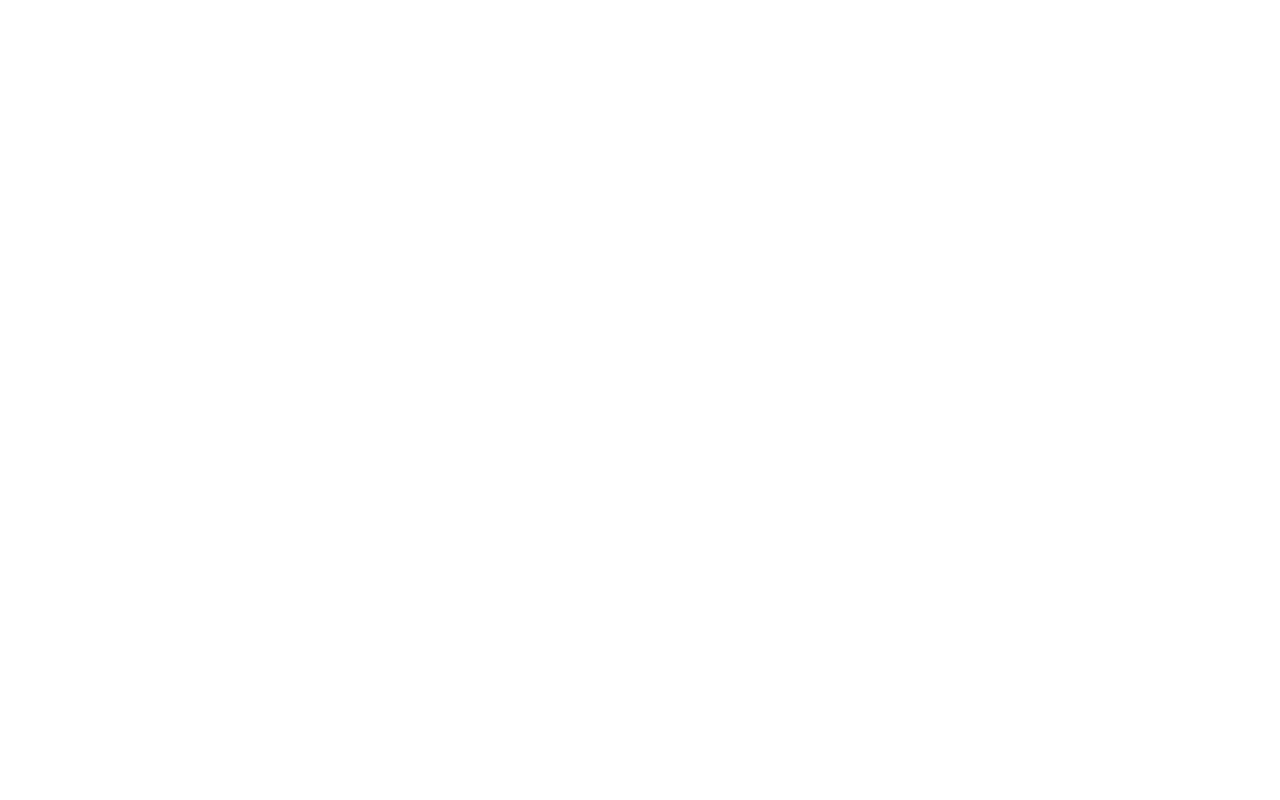
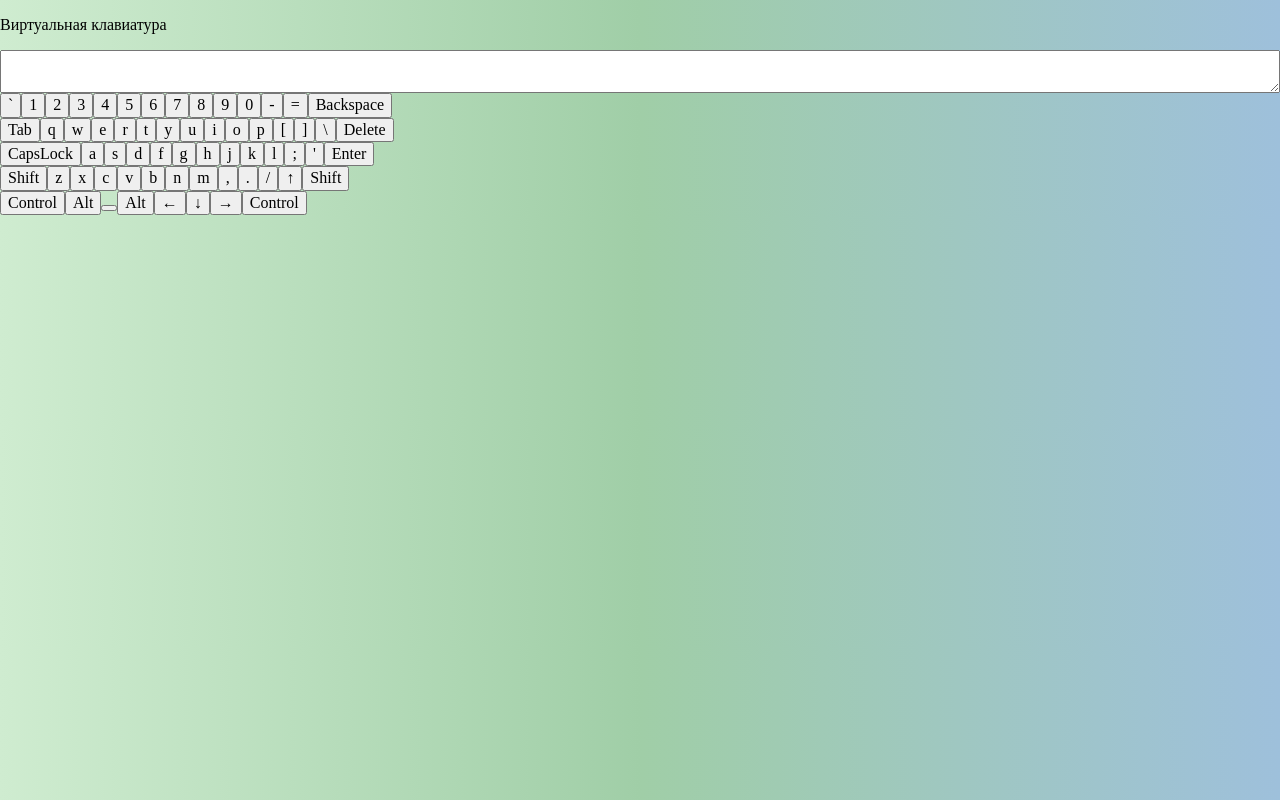
Before and after one commit to rybakovmax23/Virtual-Keyboard, a website built with webpack: page src/index.html in a window 1280 px wide. Built offline with nearby package versions, Linux system fonts and the light colour scheme.

Commit message:
feat: feat init keyboard and mouse listeners

```diff
--- a/src/index.js
+++ b/src/index.js
@@ -1 +1,11 @@
+import { Keyboard } from './keyboard-init/keyboard.init';
 import './styles/style.css';
+
+const keyboard = new Keyboard();
+
+keyboard.init();
+if (!keyboard.properties.en) {
+  keyboard.initKeyboard([0]);
+} else {
+  keyboard.initKeyboard([2]);
+}
--- /dev/null
+++ b/src/keyboard-init/keyboard.init.js
@@ -0,0 +1,275 @@
+import { KEYBOARD_TEMPLATE } from './keyboard.template';
+
+export class Keyboard {
+  constructor() {
+    this.body = document.querySelector('body');
+    this.properties = {
+      capsLock: false,
+      en: false,
+      shiftLeft: false,
+      shiftRight: false
+    };
+    this.keyLayout = [
+      ['`', '`', 'ё', 'Ё', 'Backquote'],
+      ['1', '!', '1', '!', 'Digit1'],
+      ['2', '@', '2', '"', 'Digit2'],
+      ['3', '#', '3', '№', 'Digit3'],
+      ['4', '$', '4', ';', 'Digit4'],
+      ['5', '%', '5', '%', 'Digit5'],
+      ['6', '^', '6', ':', 'Digit6'],
+      ['7', '&', '7', '?', 'Digit7'],
+      ['8', '*', '8', '*', 'Digit8'],
+      ['9', '(', '9', '(', 'Digit9'],
+      ['0', ')', '0', ')', 'Digit0'],
+      ['-', '_', '-', '_', 'Minus'],
+      ['=', '+', '=', '+', 'Equal'],
+      ['Backspace', 'Backspace', 'Backspace', 'Backspace', 'Backspace'],
+      ['Tab', 'Tab', 'Tab', 'Tab', 'Tab'],
+      ['q', 'Q', 'й', 'Й', 'KeyQ'],
+      ['w', 'W', 'ц', 'Ц', 'KeyW'],
+      ['e', 'E', 'у', 'У', 'KeyE'],
+      ['r', 'R', 'к', 'К', 'KeyR'],
+      ['t', 'T', 'е', 'Е', 'KeyT'],
+      ['y', 'Y', 'н', 'Н', 'KeyY'],
+      ['u', 'U', 'г', 'Г', 'KeyU'],
+      ['i', 'I', 'ш', 'Ш', 'KeyI'],
+      ['o', 'O', 'щ', 'Щ', 'KeyO'],
+      ['p', 'P', 'з', 'З', 'KeyP'],
+      ['[', '{', 'х', 'Х', 'BracketLeft'],
+      [']', '}', 'ъ', 'Ъ', 'BracketRight'],
+      ['\\', '|', '\\', '/', 'Backslash'],
+      ['Delete', 'Delete', 'Delete', 'Delete', 'Delete'],
+      ['CapsLock', 'CapsLock', 'CapsLock', 'CapsLock', 'CapsLock'],
+      ['a', 'A', 'ф', 'Ф', 'KeyA'],
+      ['s', 'S', 'ы', 'Ы', 'KeyS'],
+      ['d', 'D', 'в', 'В', 'KeyD'],
+      ['f', 'F', 'а', 'А', 'KeyF'],
+      ['g', 'G', 'п', 'П', 'KeyG'],
+      ['h', 'H', 'р', 'Р', 'KeyH'],
+      ['j', 'J', 'о', 'О', 'KeyJ'],
+      ['k', 'K', 'л', 'Л', 'KeyK'],
+      ['l', 'L', 'д', 'Д', 'KeyL'],
+      [';', ':', 'ж', 'Ж', 'Semicolon'],
+      ["'", '"', 'э', 'Э', 'Quote'],
+      ['Enter', 'Enter', 'Enter', 'Enter', 'Enter'],
+      ['Shift', 'Shift', 'Shift', 'Shift', 'ShiftLeft'],
+      ['z', 'Z', 'я', 'Я', 'KeyZ'],
+      ['x', 'X', 'ч', 'Ч', 'KeyX'],
+      ['c', 'C', 'с', 'С', 'KeyC'],
+      ['v', 'V', 'и', 'М', 'KeyV'],
+      ['b', 'B', 'и', 'И', 'KeyB'],
+      ['n', 'N', 'т', 'Т', 'KeyN'],
+      ['m', 'M', 'ь', 'Ь', 'KeyM'],
+      [',', '<', 'б', 'Б', 'Comma'],
+      ['.', '>', 'ю', 'Ю', 'Period'],
+      ['/', '?', '.', ',', 'Slash'],
+      ['&#8593', '&#8593', '&#8593', '&#8593', 'ArrowUp'],
+      ['Shift', 'Shift', 'Shift', 'Shift', 'ShiftRight'],
+      ['Control', 'Control', 'Control', 'Control', 'ControlLeft'],
+      ['Alt', 'Alt', 'Alt', 'Alt', 'AltLeft'],
+      ['Space', 'Space', 'Space', 'Space', 'Space'],
+      ['Alt', 'Alt', 'Alt', 'Alt', 'AltRight'],
+      ['&#8592', '&#8592', '&#8592', '&#8592', 'ArrowLeft'],
+      ['&#8595', '&#8595', '&#8595', '&#8595', 'ArrowDown'],
+      ['&#8594', '&#8594', '&#8594', '&#8594', 'ArrowRight'],
+      ['Control', 'Control', 'Control', 'Control', 'ControlRight']
+    ];
+  }
+
+  init() {
+    this.body.insertAdjacentHTML('beforeend', KEYBOARD_TEMPLATE);
+  }
+  initKeyboard(languageKeyboard) {
+    document.querySelector('.keyboard-keys').append(this.initKeys([languageKeyboard]));
+  }
+  initKeys(count) {
+    const fragment = document.createDocumentFragment();
+
+    this.keyLayout.forEach((key) => {
+      const keyElement = document.createElement('button');
+      const insertLineBreak = ['Backspace', 'Delete', 'Enter', 'ShiftRight'].indexOf(key[4]) !== -1;
+      keyElement.setAttribute('type', 'button');
+      keyElement.classList.add('key');
+      keyElement.setAttribute('data-key', `${key[4]}`);
+
+      switch (key[4]) {
+        case 'Backspace':
+          keyElement.classList.add('key-big');
+          keyElement.innerHTML = 'Backspace';
+          keyElement.addEventListener('click', (event) => {
+            this.deleteText(1, 0, 1);
+          });
+
+          break;
+        case 'Delete':
+          keyElement.classList.add('key-big');
+          keyElement.innerHTML = 'Delete';
+          keyElement.addEventListener('click', (event) => {
+            this.deleteText(0, 1, 0);
+          });
+          break;
+
+        case 'Tab':
+          keyElement.classList.add('key-big');
+          keyElement.innerHTML = 'Tab';
+          keyElement.addEventListener('click', (event) => {
+            this.insertText('\t');
+          });
+          break;
+
+        case 'CapsLock':
+          keyElement.classList.add('key-big');
+          keyElement.innerHTML = 'CapsLock';
+          keyElement.addEventListener('click', () => {
+            keyElement.classList.toggle('active');
+            this.toggleCapsLock();
+          });
+          break;
+
+        case 'Enter':
+          keyElement.classList.add('key-big');
+          keyElement.innerHTML = 'Enter';
+          keyElement.addEventListener('click', (event) => {
+            this.insertText('\n');
+          });
+          break;
+
+        case 'ShiftLeft':
+          keyElement.classList.add('key-big');
+          keyElement.innerHTML = 'Shift';
+          if (this.properties.shiftLeft) {
+            keyElement.classList.add('active');
+            this.properties.shiftLeft = !this.properties.shiftLeft;
+          }
+          keyElement.addEventListener('click', () => {
+            keyElement.classList.toggle('active');
+            if (keyElement.classList.contains('active')) {
+              this.properties.shiftLeft = !this.properties.shiftLeft;
+              document.querySelector('.keyboard-keys').innerHTML = '';
+              if (!this.properties.en) {
+                this.initKeyboard([1]);
+              } else {
+                this.initKeyboard([3]);
+              }
+            } else {
+              document.querySelector('.keyboard-keys').innerHTML = '';
+              if (!this.properties.en) {
+                this.initKeyboard([0]);
+              } else {
+                this.initKeyboard([2]);
+              }
+            }
+          });
+          break;
+
+        case 'ShiftRight':
+          keyElement.classList.add('key-big');
+          keyElement.innerHTML = 'Shift';
+          if (this.properties.shiftRight) {
+            keyElement.classList.add('active');
+            this.properties.shiftRight = !this.properties.shiftRight;
+          }
+          keyElement.addEventListener('click', () => {
+            keyElement.classList.toggle('active');
+            if (keyElement.classList.contains('active')) {
+              this.properties.shiftRight = !this.properties.shiftRight;
+              document.querySelector('.keyboard-keys').innerHTML = '';
+              if (!this.properties.en) {
+                this.initKeyboard([1]);
+              } else {
+                this.initKeyboard([3]);
+              }
+            } else {
+              document.querySelector('.keyboard-keys').innerHTML = '';
+              if (!this.properties.en) {
+                this.initKeyboard([0]);
+              } else {
+                this.initKeyboard([2]);
+              }
+            }
+          });
+          break;
+        case 'ControlLeft':
+          keyElement.classList.add('key-big');
+          keyElement.innerHTML = 'Control';
+          break;
+        case 'ControlRight':
+          keyElement.classList.add('key-big');
+          keyElement.innerHTML = 'Control';
+          break;
+        case 'AltRight':
+          keyElement.classList.add('key-big');
+          keyElement.innerHTML = 'Alt';
+          break;
+
+        case 'AltLeft':
+          keyElement.classList.add('key-big');
+          keyElement.innerHTML = 'Alt';
+          keyElement.addEventListener('click', () => {
+            if (document.querySelector('[data-key="ShiftLeft"]').classList.contains('active')) {
+              this.properties.en = !this.properties.en;
+              document.querySelector('.keyboard-keys').innerHTML = '';
+              if (!this.properties.en) {
+                this.initKeyboard([0]);
+              } else {
+                this.initKeyboard([2]);
+              }
+            }
+          });
+          break;
+
+        case 'Space':
+          keyElement.classList.add('key-huge');
+          keyElement.innerHTML = '<span> </span>';
+          keyElement.addEventListener('click', (event) => {
+            this.insertText(' ');
+          });
+          break;
+
+        default: {
+          keyElement.innerHTML = key[`${count}`];
+          keyElement.addEventListener('click', (event) => {
+            this.insertText(event.target.innerHTML);
+          });
+          break;
+        }
+      }
+      fragment.append(keyElement);
+      if (insertLineBreak) {
+        fragment.append(document.createElement('br'));
+      }
+    });
+
+    return fragment;
+  }
+  insertText(text) {
+    const textarea = document.querySelector('.use-keyboard-input');
+    const start = textarea.selectionStart;
+    const end = textarea.selectionEnd;
+    const findText = textarea.value.substring(0, start) + text + textarea.value.substring(end);
+    textarea.value = findText;
+    textarea.focus();
+    textarea.selectionEnd = start == end ? end + text.length : end;
+  }
+  deleteText(num1, num2, num3) {
+    const textarea = document.querySelector('.use-keyboard-input');
+    const start = textarea.selectionStart;
+    const end = textarea.selectionEnd;
+    const findText = textarea.value.substring(0, start - num1) + textarea.value.substring(end + num2);
+    textarea.value = findText;
+    textarea.selectionEnd = start == end ? end - num3 : end;
+    textarea.focus();
+  }
+  toggleCapsLock() {
+    this.properties.capsLock = !this.properties.capsLock;
+    document.querySelectorAll('.key').forEach((key) => {
+      if (!key.classList.contains('key-big') && !key.classList.contains('key-huge')) {
+        if (this.properties.capsLock) {
+          key.innerHTML = key.innerHTML.toUpperCase();
+        } else {
+          key.innerHTML = key.innerHTML.toLowerCase();
+        }
+      }
+    });
+  }
+}
--- /dev/null
+++ b/src/keyboard-init/keyboard.template.js
@@ -0,0 +1,5 @@
+export const KEYBOARD_TEMPLATE = `<p class="title">Виртуальная клавиатура</p>
+<textarea class="use-keyboard-input"></textarea>
+<div class ="keyboard">
+<div class ="keyboard-keys"></div>
+</div>`;
--- a/src/styles/style.css
+++ b/src/styles/style.css
@@ -6,3 +6,9 @@ body {
   background: linear-gradient(90deg, #cfecd0, #a0cea7, #9ec0db);
   min-height: 100%;
 }
+.active{
+  color: #9ec0db;
+}
+.key:active{
+  color: #9ec0db;
+}
```
Also changed, not shown: package.json (+4 -4 lines), .eslintrc.js (added), 3 other files.
